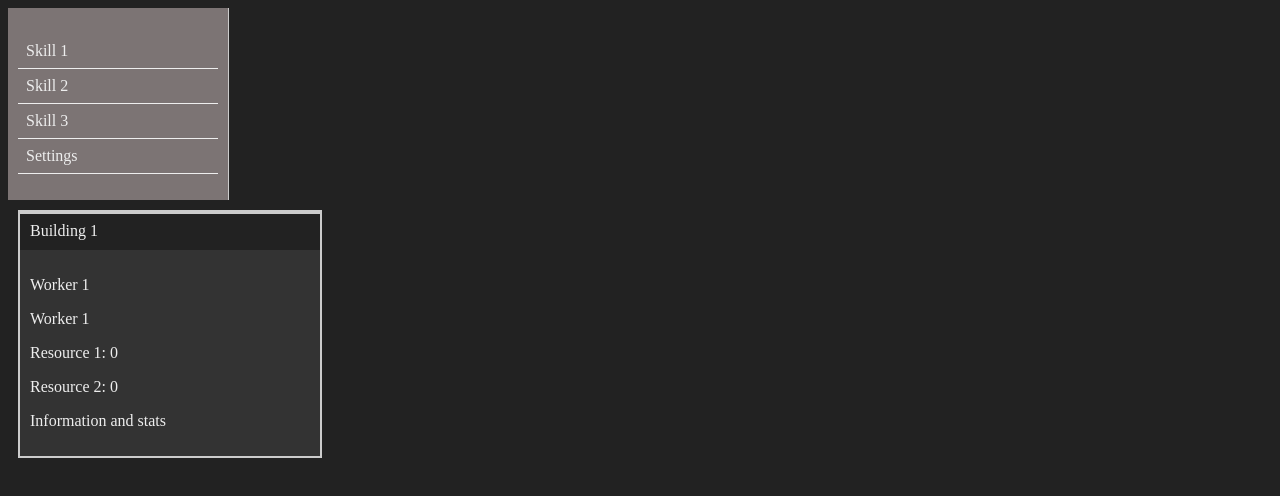
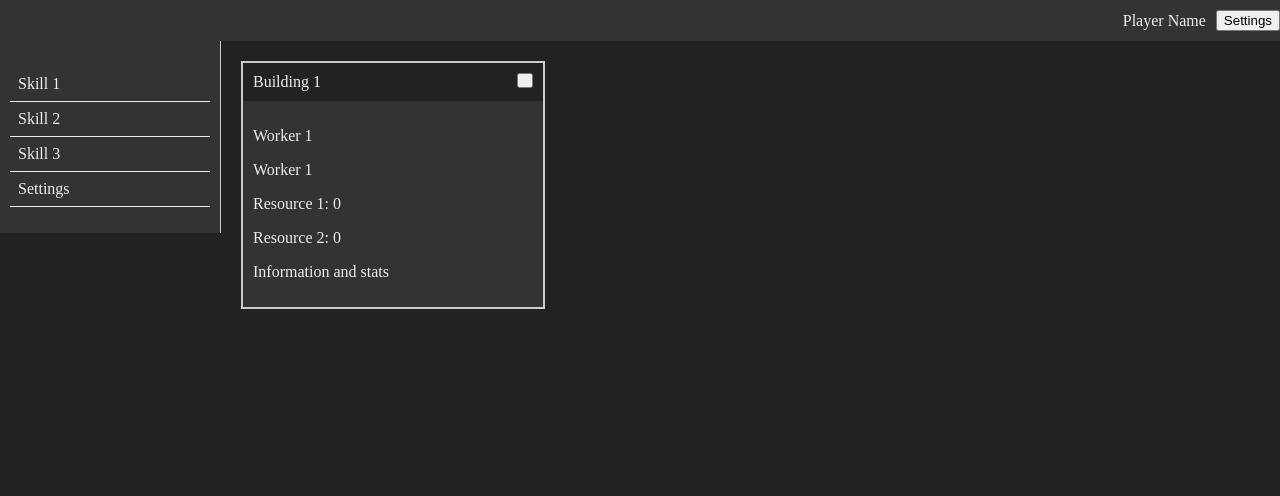
Before and after one commit to Kyoj1n/Adventure-Guild-Idle, a plain HTML site: page index.html in a window 1280 px wide. Drawn offline with Linux system fonts and the light colour scheme.

Commit message:
Added the top-bar, began restricting window to a column and added the collapse button.

```diff
--- a/index.html
+++ b/index.html
@@ -5,6 +5,10 @@
   <link rel="stylesheet" href="style.css">
 </head>
 <body>
+  <div id="top-bar">
+    <div id="account-name">Player Name</div><button id="settings-button">Settings</button>
+  </div>
+  <div id="container">
     <div id="sidebar">
         <ul>
             <li>Skill 1</li>
@@ -13,9 +17,12 @@
             <li>Settings</li>
         </ul>
       </div>
-
+    <div id="game-area">
       <div class="window" id="building1">
-    <div class="header">Building 1</div>
+        <div class="header">
+          Building 1
+          <button class="collapse-button"></button>
+        </div>
         <div class="content">
           <div class="workers">
             <p>Worker 1</p>
@@ -30,10 +37,8 @@
           </div>
         </div>
       </div>
-
-  <div class="window" id="building2">
     </div>
-
+  </div>
   <script src="script.js"></script>
 </body>
 </html>
--- a/script.js
+++ b/script.js
@@ -1,3 +1,8 @@
+
+
+//Getting the height of top-bar and making the container below it
+const topBarHeight = document.getElementById('top-bar').offsetHeight;
+document.getElementById('container').style.marginTop = topBarHeight + "px";
 
 // Function to toggle the visibility of the content div
 function toggleWindow(windowId) {
@@ -11,12 +16,12 @@ function toggleWindow(windowId) {
 
 // Add click event listeners to the header of each window
 const windowHeaders = document.querySelectorAll(".window .header");
-windowHeaders.forEach(header => {
-    header.addEventListener("click", () => {
-        const windowId = header.parentNode.id;
-        toggleWindow(windowId);
-    });
-});
+// windowHeaders.forEach(header => {
+//     header.addEventListener("click", () => {
+//         const windowId = header.parentNode.id;
+//         toggleWindow(windowId);
+//     });
+// });
 
 // Drag and Drop Functionality
 
@@ -47,12 +52,25 @@ document.addEventListener("mousemove", (e) => {
 
     e.preventDefault();
 
-    console.log("mousemove")
+    const gameAreaRect = document.getElementById('game-area').getBoundingClientRect();
+    const mouseX = e.clientX - gameAreaRect.left;
+
+    const columnWidth = gameAreaRect.width / 3;
+    const columnIndex = Math.floor(mouseX / columnWidth);
 
     // Calculate the new position using getBoundingClientRect for accurate positioning
-    const newX = e.clientX - offsetX;
+    const newX = columnIndex * columnWidth + 10;
     const newY = e.clientY - offsetY;
 
     activeWindow.style.left = newX + 'px';
     activeWindow.style.top = newY + 'px';
 });
+
+const collapseButtons = document.querySelectorAll(".collapse-button");
+
+collapseButtons.forEach(button => {
+    button.addEventListener("click", () => {
+        const windowId = button.parentNode.parentNode.id;
+        toggleWindow(windowId);
+    })
+})
--- a/style.css
+++ b/style.css
@@ -1,12 +1,39 @@
 body {
     background-color: #222;
     color: #eee;
+    margin: 0;
 }
 
+#top-bar {
+  background-color: #333;
+  display: flex;
+  align-items: center;
+  padding: 10px;
+  position: fixed;
+  top: 0;
+  left: 0;
+  width: 100%;
+  border: #716e6e;
+  z-index: 10;
+  justify-content: flex-end;
+}
+
+#account-name {
+  margin-right: 10px;
+
+}
+
+#settings-button {
+  margin-right: 10px;
+}
+
+#container {
+  display: flex;
+}
 
 #sidebar {
     width: 200px;
-    background-color: #7c7474;
+    background-color: #333;
     padding: 10px;
     border-right: 1px solid #ccc;
 }
@@ -22,6 +49,13 @@ body {
     cursor: pointer;
 }
 
+#game-area {
+  display: grid;
+  grid-template-columns: repeat(3, 1fr);
+  gap: 10px;
+  padding: 10px;
+}
+
 .window {
     border: 2px solid #ccc;
     width: 300px;
@@ -29,14 +63,22 @@ body {
     position: absolute;
     background-color: #333;
     color: #eee;
+    -webkit-app-region: drag;
   }
 
   .header {
     background-color: #222;
     padding: 10px;
     cursor: move;
+    -webkit-app-region: no-drag;
   }
 
   .content {
     padding: 10px;
   }
+
+  .collapse-button {
+    float: right;
+    width: 10px;
+    height: 15px;
+  }
```
Lines whose indentation alone changed are shown as unchanged.
